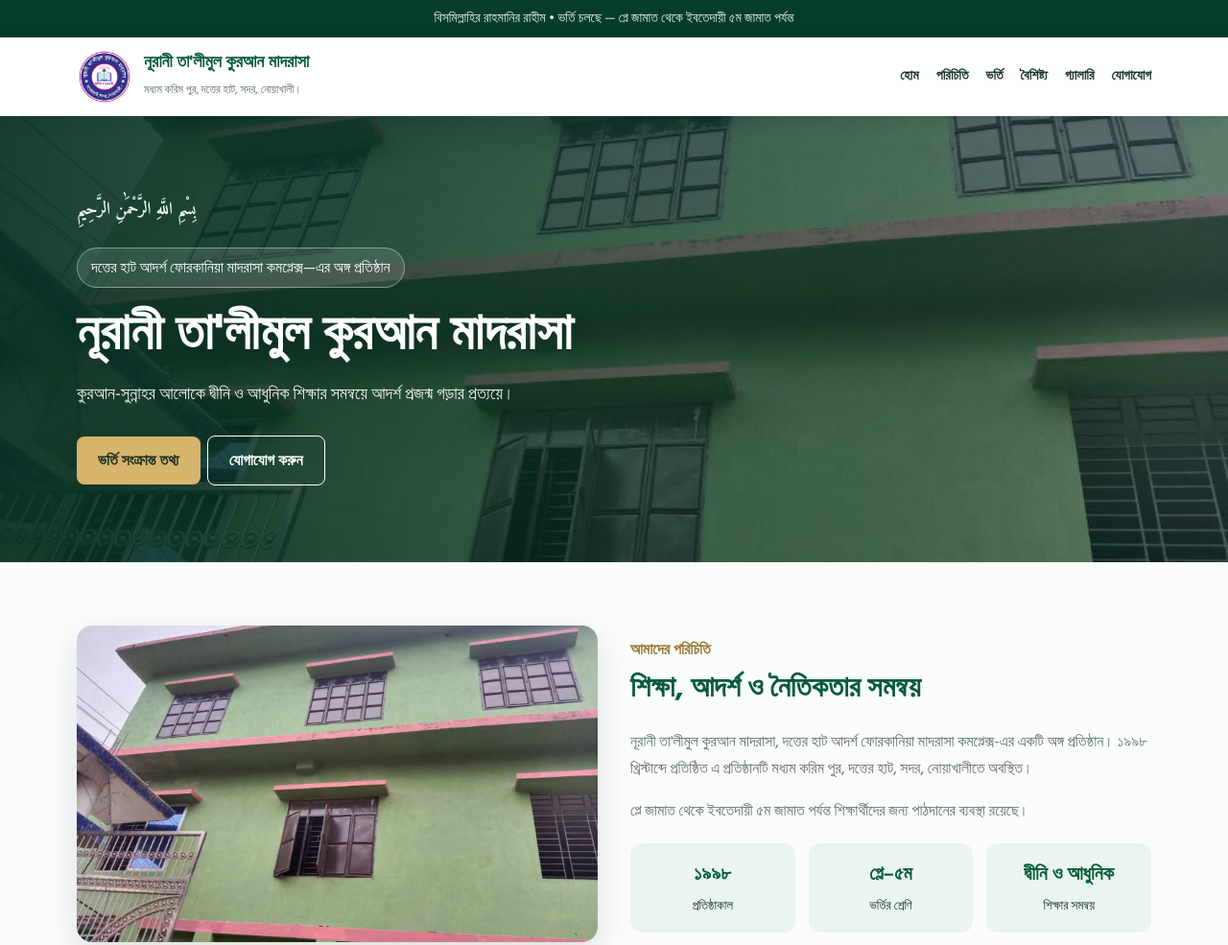
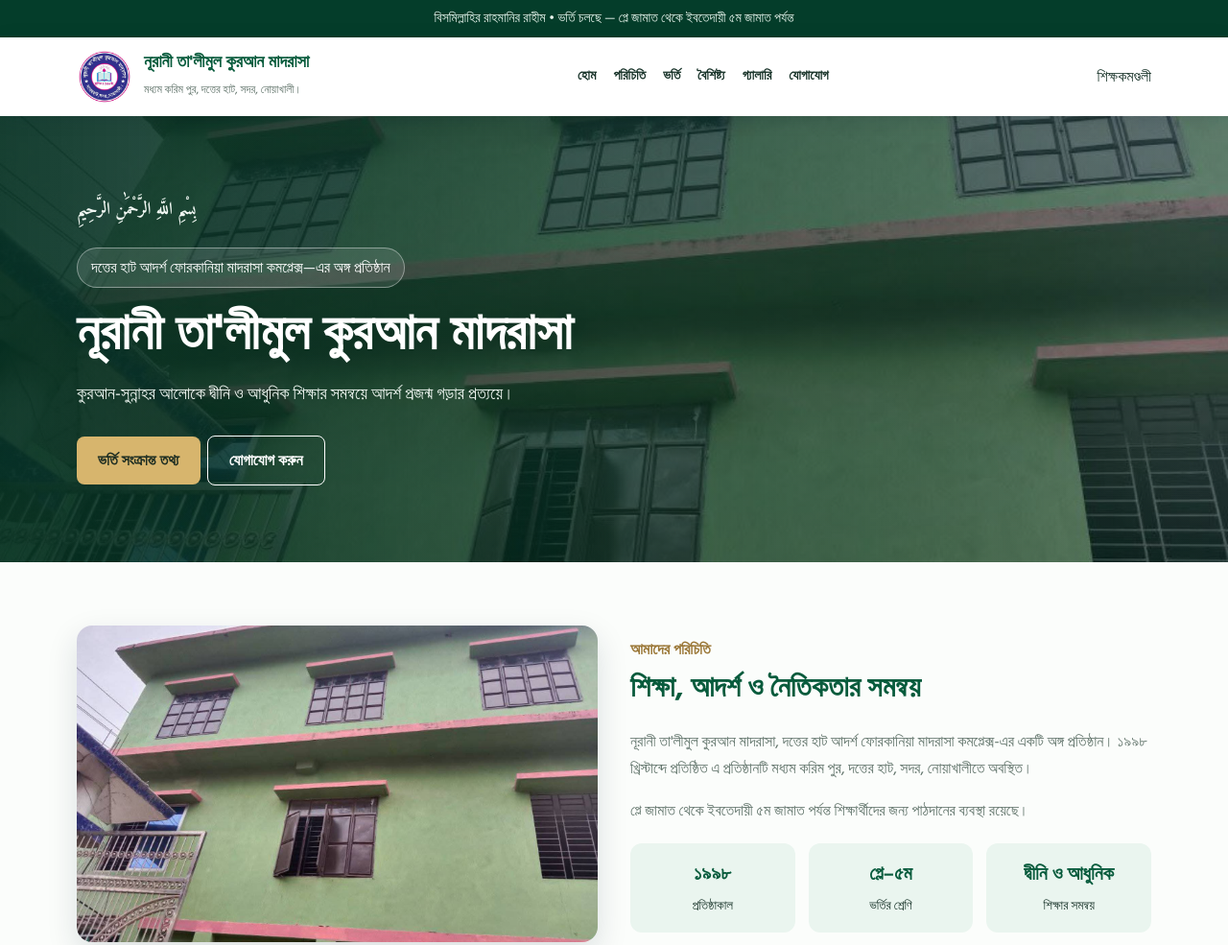
Before and after one commit to mdaminuddinjamil8535-dev/noorani-madrasa-site, a plain HTML site: page index.html in a window 1280 px wide. Shown: the top 985 px of the page at 96% size. Drawn offline with Linux system fonts and the light colour scheme.

Commit message:
Add teachers link to navigation menu
Added a link to the teachers section in the navigation menu.

```diff
--- a/index.html
+++ b/index.html
@@ -79,7 +79,7 @@ footer{background:var(--deep);color:#eaf5ef;padding:26px 0;text-align:center}foo
 <div class="topline" id="topline">বিসমিল্লাহির রাহমানির রাহীম • ভর্তি চলছে</div>
 <header><div class="wrap nav">
   <a class="brand" href="#home"><img src="assets/logo.jpg" alt="মাদরাসার লোগো"><span><strong id="brand-name">নূরানী তা'লীমুল কুরআন মাদরাসা</strong><small id="brand-address">দত্তের হাট, সদর, নোয়াখালী</small></span></a>
-  <nav aria-label="প্রধান মেনু"><a href="#home">হোম</a><a href="#about">পরিচিতি</a><a href="#admission">ভর্তি</a><a href="#features">বৈশিষ্ট্য</a><a href="#gallery">গ্যালারি</a><a href="#contact">যোগাযোগ</a></nav>
+  <nav aria-label="প্রধান মেনু"><a href="#home">হোম</a><a href="#about">পরিচিতি</a><a href="#admission">ভর্তি</a><a href="#features">বৈশিষ্ট্য</a><a href="#gallery">গ্যালারি</a><a href="#contact">যোগাযোগ</a></nav><a href="#teachers">শিক্ষকমণ্ডলী</a>
 </div></header>
 <main>
 <section class="hero" id="home"><div class="wrap"><div class="hero-box">
```
